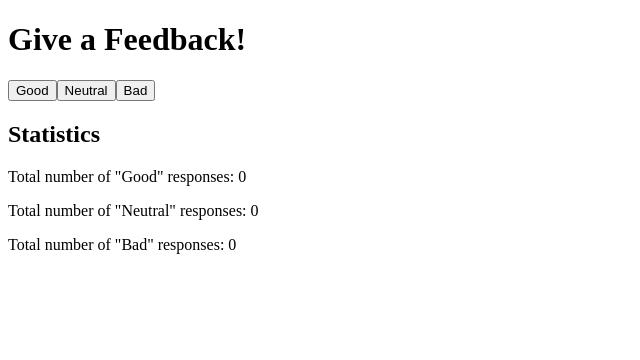
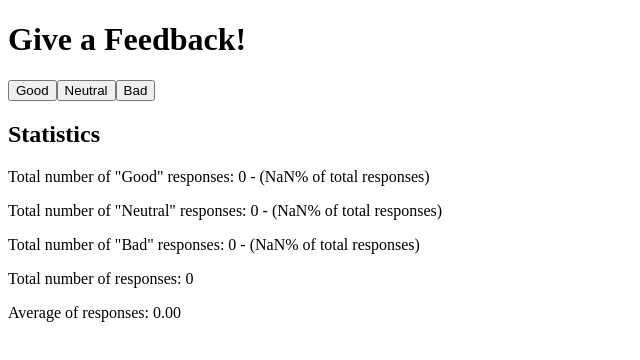
Before and after one commit to caiobdewnig/fullstackopen, a React (Vite) app in the folder part1/unicafe/: page / in a window 1280 px wide. Shown: the top 360 px of the page, without its empty margins (0-640 px from the left). Built offline with nearby package versions, Linux system fonts and the light colour scheme.

Commit message:
(Unicafe, step 3) - included

```diff
--- a/part1/unicafe/src/App.jsx
+++ b/part1/unicafe/src/App.jsx
@@ -1,4 +1,16 @@
 import { useState } from 'react'
+
+const Statistics = ({gooD, neutraL, baD}) => {
+  return (
+    <>
+      <p>Total number of "Good" responses: {gooD} - ({Math.round((gooD*100)/(gooD + neutraL + baD))}% of total responses)</p>
+      <p>Total number of "Neutral" responses: {neutraL} - ({Math.round((neutraL*100)/(gooD + neutraL + baD))}% of total responses)</p>
+      <p>Total number of "Bad" responses: {baD} - ({Math.round((baD*100)/(gooD + neutraL + baD))}% of total responses)</p>
+      <p>Total number of responses: {(gooD + neutraL + baD)}</p>
+      <p>Average of responses: {((gooD + neutraL + baD)/3).toFixed(2)}</p>
+    </>
+  )
+}
 
 const App = () => {
   // save clicks of each button to its own state
@@ -13,9 +25,8 @@ const App = () => {
       <button onClick={()=> setNeutral(neutral + 1)}>Neutral</button>
       <button onClick={()=> setBad(bad + 1)}>Bad</button>
       <h2>Statistics</h2>
-      <p>Total number of "Good" responses: {good}</p>
-      <p>Total number of "Neutral" responses: {neutral}</p>
-      <p>Total number of "Bad" responses: {bad}</p>
+      <Statistics gooD={good} baD={bad} neutraL={neutral}/>
+
     </>
   )
 }
```
